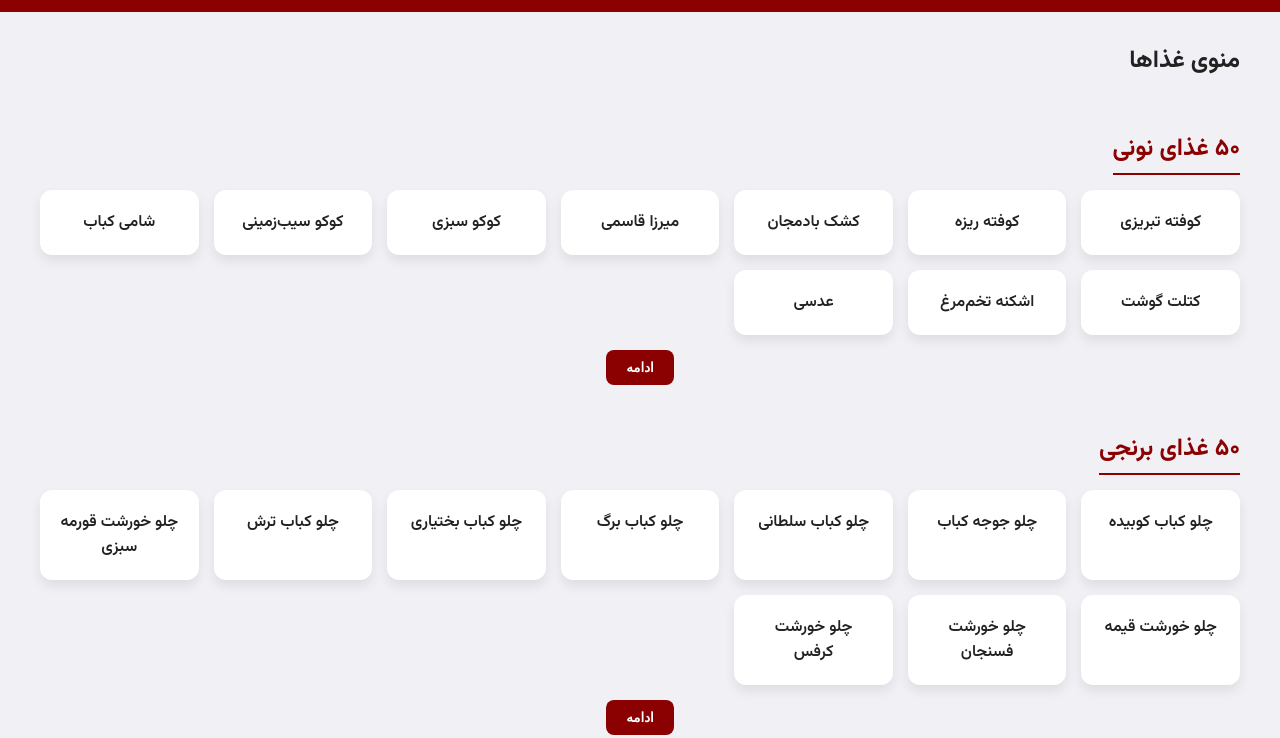
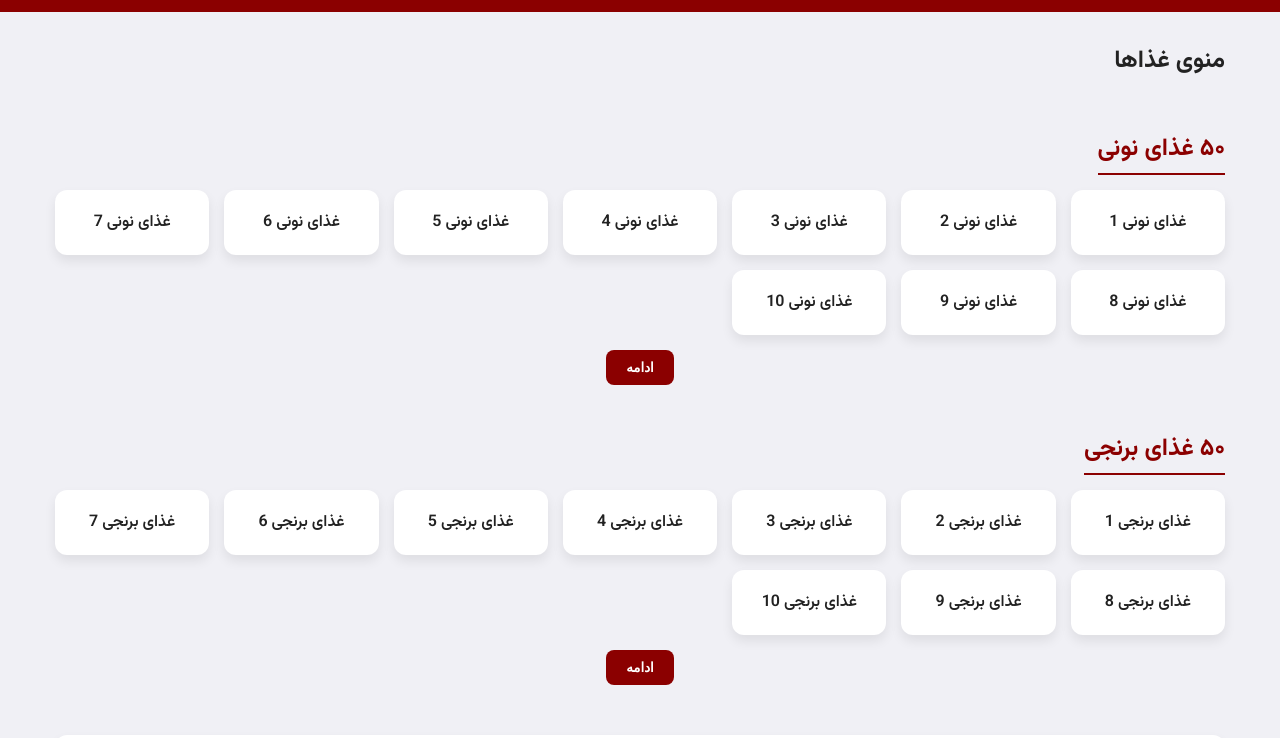
Before and after one commit to parsa199891mt-art/mamani-restaurant, a plain HTML site: page index.html in a window 1280 px wide. Shown: the part 59-797 px from the top of the page. Drawn offline with Linux system fonts and the light colour scheme.

Commit message:
Update index.html

```diff
--- a/index.html
+++ b/index.html
@@ -5,6 +5,8 @@
 <title>رستوران مامانی ازارا</title>
 <style>
 @import url('https://fonts.googleapis.com/css2?family=Vazirmatn:wght@400;600;700&display=swap');
+
+*{box-sizing:border-box;}
 body { font-family:'Vazirmatn', sans-serif; margin:0; background:#f0f0f5; color:#222; }
 header { background:#8b0000; color:#fff; padding:15px 30px; position:sticky; top:0; z-index:1000; }
 nav { display:flex; justify-content:space-between; align-items:center; flex-wrap:wrap; }
@@ -16,9 +18,11 @@ nav a:hover { color:#ffcc00; }
 main { max-width:1200px; margin:30px auto; padding:0 15px; }
 .category-title { font-size:24px; margin:30px 0 15px; color:#8b0000; font-weight:700; border-bottom:2px solid #8b0000; display:inline-block; padding-bottom:5px; }
 .grid { display:grid; grid-template-columns:repeat(auto-fit,minmax(150px,1fr)); gap:15px; }
-.card { background:#fff; border-radius:12px; box-shadow:0 6px 12px rgba(0,0,0,0.08); padding:20px; text-align:center; transition:0.3s; cursor:pointer; }
+.card { background:#fff; border-radius:12px; box-shadow:0 6px 12px rgba(0,0,0,0.08); padding:20px; text-align:center; transition:0.3s; cursor:pointer; opacity:0; transform:translateY(20px); }
+.card.show { opacity:1; transform:translateY(0); transition:0.5s; }
 .card:hover { transform:translateY(-5px); box-shadow:0 10px 20px rgba(0,0,0,0.15); }
 .card h3 { margin:0; font-size:16px; font-weight:600; }
+
 button.load-more { margin:15px auto; display:block; padding:10px 20px; background:#8b0000; color:#fff; border:none; border-radius:8px; cursor:pointer; font-weight:600; transition:0.3s; }
 button.load-more:hover { background:#ff4500; transform:scale(1.05); }
 
@@ -27,14 +31,15 @@ section#contact h2 { color:#8b0000; margin-bottom:10px; }
 footer { text-align:center; padding:20px; background:#111; color:#eee; margin-top:40px; border-top:3px solid #8b0000; }
 
 /* Login Modal */
-.modal { display:none; position:fixed; top:0; left:0; width:100%; height:100%; background:rgba(0,0,0,0.6); justify-content:center; align-items:center; }
-.modal-content { background:#fff; padding:30px; border-radius:12px; width:320px; text-align:center; position:relative; }
+.modal { display:none; position:fixed; top:0; left:0; width:100%; height:100%; background:rgba(0,0,0,0.6); justify-content:center; align-items:center; padding:10px; }
+.modal-content { background:#fff; padding:30px; border-radius:12px; width:100%; max-width:320px; text-align:center; position:relative; }
 .modal-content input { width:100%; padding:10px; margin:10px 0; border:1px solid #ccc; border-radius:8px; font-size:14px; }
 .modal-content button { width:100%; padding:12px; background:#8b0000; color:#fff; border:none; border-radius:8px; font-weight:600; font-size:16px; cursor:pointer; transition:0.3s; }
 .modal-content button:hover { background:#ff4500; transform:scale(1.05); }
 .close { position:absolute; top:10px; left:10px; font-size:28px; font-weight:bold; cursor:pointer; color:#8b0000; }
 
-@media(max-width:600px){ nav ul{flex-direction:column; gap:10px;} }
+@media(max-width:768px){ .grid { grid-template-columns:repeat(auto-fit,minmax(120px,1fr)); } nav ul { flex-direction:column; gap:10px; } nav h1{ margin-bottom:10px; } }
+@media(max-width:480px){ .grid { grid-template-columns:1fr; } }
 </style>
 </head>
 <body>
@@ -85,53 +90,32 @@ footer { text-align:center; padding:20px; background:#111; color:#eee; margin-to
 </div>
 
 <script>
-// داده های غذاها
-const noniFoods = [
-"کوفته تبریزی","کوفته ریزه","کشک بادمجان","میرزا قاسمی","کوکو سبزی",
-"کوکو سیب‌زمینی","شامی کباب","کتلت گوشت","اشکنه تخم‌مرغ","عدسی",
-"کوفته نخودچی","کوفته قلقلی","دلمه برگ مو","دلمه کلم","دلمه فلفل دلمه‌ای",
-"دلمه بادمجان","دلمه گوجه فرنگی","حلیم بادمجان","بورانی بادمجان","بورانی اسفناج",
-"بورانی کدو","کوکو بادمجان","کوکو لوبیا سبز","کوکو مرغ","کوکو ماهی",
-"شامی پوک","شامی شیرازی","کتلت مرغ","کتلت سیب‌زمینی","اشکنه سیب‌زمینی",
-"لوبیا پلو نونی","لوبیا چیتی خوراکی","خوراک لوبیا سبز","خوراک لوبیا چشم‌بلبلی","خوراک لوبیا سفید",
-"خوراک لوبیا قرمز","خوراک عدس با سبزیجات","خوراک جگر","خوراک قلوه","خوراک دل و قلوه",
-"خوراک زبان","جغوربغور","سوسیس بندری","خوراک مرغ و قارچ","خوراک بامیه",
-"خوراک هویج","خوراک کدو سبز","خوراک کرفس","خوراک سیب‌زمینی و تخم‌مرغ"
-];
+// داده‌های غذاها
+const noniFoods = [...Array(50)].map((_,i)=>`غذای نونی ${i+1}`);
+const berenjFoods = [...Array(50)].map((_,i)=>`غذای برنجی ${i+1}`);
 
-const berenjFoods = [
-"چلو کباب کوبیده","چلو جوجه کباب","چلو کباب سلطانی","چلو کباب برگ","چلو کباب بختیاری",
-"چلو کباب ترش","چلو خورشت قورمه سبزی","چلو خورشت قیمه","چلو خورشت فسنجان","چلو خورشت کرفس",
-"چلو خورشت بامیه","چلو خورشت آلو اسفناج","چلو خورشت خلال کرمانشاهی","چلو خورشت مسما بادمجان","چلو خورشت سیب‌زمینی و مرغ",
-"چلو خورشت ماست اصفهانی","زرشک‌پلو با مرغ","زرشک‌پلو با ماهیچه","شیرین‌پلو","هویج‌پلو",
-"خلال‌پلو","عدس‌پلو","لوبیا‌پلو","کلم‌پلو شیرازی","کلم‌پلو کرمانی",
-"سبزی‌پلو با ماهی","سبزی‌پلو با مرغ","سبزی‌پلو با کوفته","باقالی‌پلو با گوشت","باقالی‌پلو با مرغ",
-"باقالی‌پلو با ماهی","رشته‌پلو","ماش‌پلو","دمی‌ماش","دمی‌گوجه فرنگی",
-"دمی‌لوبیا سبز","دمی‌کدو","دمی‌پیاز","دمی‌عدس","استانبولی‌پلو",
-"ته‌چین مرغ","ته‌چین گوشت","ته‌چین بادمجان","ته‌چین اسفناج","ته‌چین ماهی",
-"پلو یونانی ایرانی‌شده","سبزی‌پلو با تخم‌مرغ","پلو زعفرانی ساده","پلو سفید ایرانی","پلو قالبی با خلال و مغزها"
-];
+let noniIndex = 0, berenjIndex = 0, perLoad = 10;
 
-let noniIndex = 0;
-let berenjIndex = 0;
-const perLoad = 10;
+function createCard(name){
+  const card = document.createElement('div'); card.className='card';
+  const h3 = document.createElement('h3'); h3.textContent=name;
+  card.appendChild(h3);
+  return card;
+}
 
 function loadMore(category){
   let grid, foods, index;
-  if(category==='noni'){
-    grid = document.getElementById('noniGrid'); foods = noniFoods; index = noniIndex;
-  } else {
-    grid = document.getElementById('berenjGrid'); foods = berenjFoods; index = berenjIndex;
+  if(category==='noni'){ grid=document.getElementById('noniGrid'); foods=noniFoods; index=noniIndex; }
+  else { grid=document.getElementById('berenjGrid'); foods=berenjFoods; index=berenjIndex; }
+
+  for(let i=index;i<index+perLoad && i<foods.length;i++){
+    const card=createCard(foods[i]);
+    grid.appendChild(card);
+    setTimeout(()=>{ card.classList.add('show'); }, 50*i);
   }
 
-  for(let i=index; i<index+perLoad && i<foods.length; i++){
-    const card = document.createElement('div'); card.className='card';
-    const h3 = document.createElement('h3'); h3.textContent = foods[i];
-    card.appendChild(h3); grid.appendChild(card);
-  }
-
-  if(category==='noni'){ noniIndex += perLoad; if(noniIndex>=foods.length) document.querySelector('#noniGrid + .load-more').style.display='none'; }
-  else{ berenjIndex += perLoad; if(berenjIndex>=foods.length) document.querySelector('#berenjGrid + .load-more').style.display='none'; }
+  if(category==='noni'){ noniIndex+=perLoad; if(noniIndex>=foods.length) document.querySelector('#noniGrid + .load-more').style.display='none'; }
+  else { berenjIndex+=perLoad; if(berenjIndex>=foods.length) document.querySelector('#berenjGrid + .load-more').style.display='none'; }
 }
 
 // بارگذاری اولیه
@@ -141,9 +125,9 @@ loadMore('noni'); loadMore('berenj');
 function openModal(){ document.getElementById('loginModal').style.display='flex'; }
 function closeModal(){ document.getElementById('loginModal').style.display='none'; }
 function login(){
-  let user = document.querySelector('#loginModal input[type="text"]').value;
-  let pass = document.querySelector('#loginModal input[type="password"]').value;
-  if(user && pass){ alert('ورود موفق: ' + user); closeModal(); }
+  let user=document.querySelector('#loginModal input[type="text"]').value;
+  let pass=document.querySelector('#loginModal input[type="password"]').value;
+  if(user && pass){ alert('ورود موفق: '+user); closeModal(); }
   else { alert('لطفاً نام کاربری و رمز عبور را وارد کنید!'); }
 }
 window.onclick = function(event){ if(event.target==document.getElementById('loginModal')) closeModal(); }
```
Lines whose indentation alone changed are shown as unchanged.
